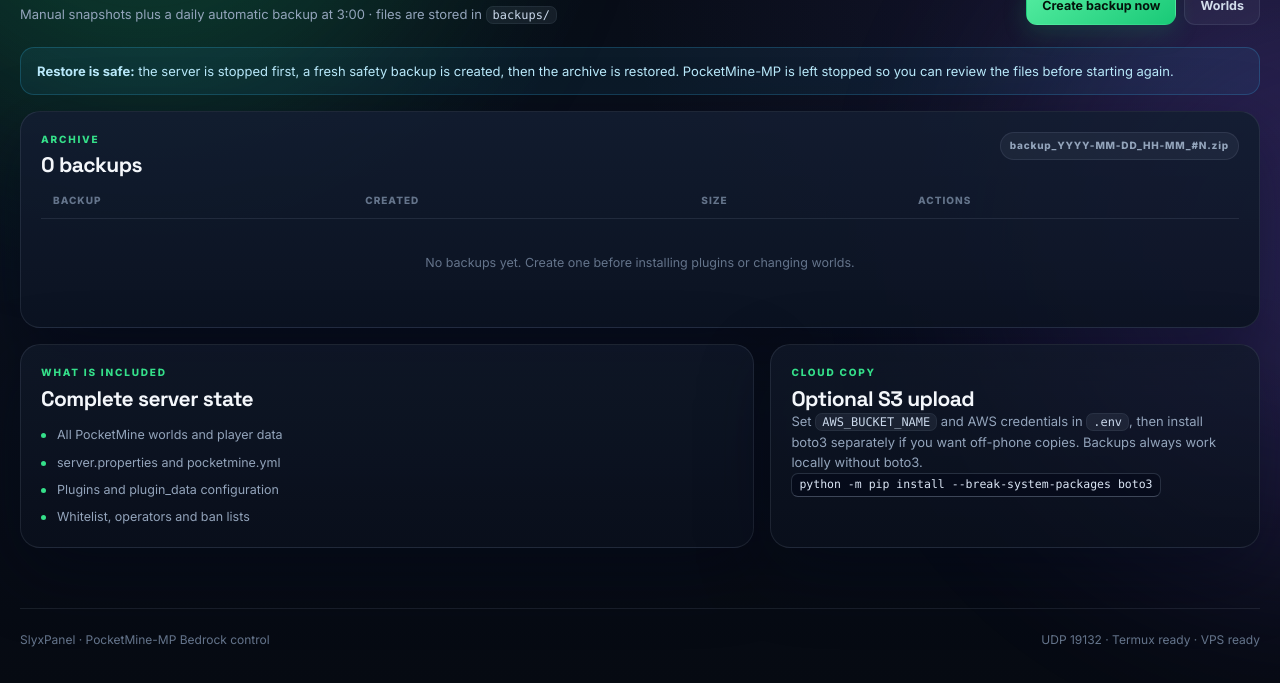
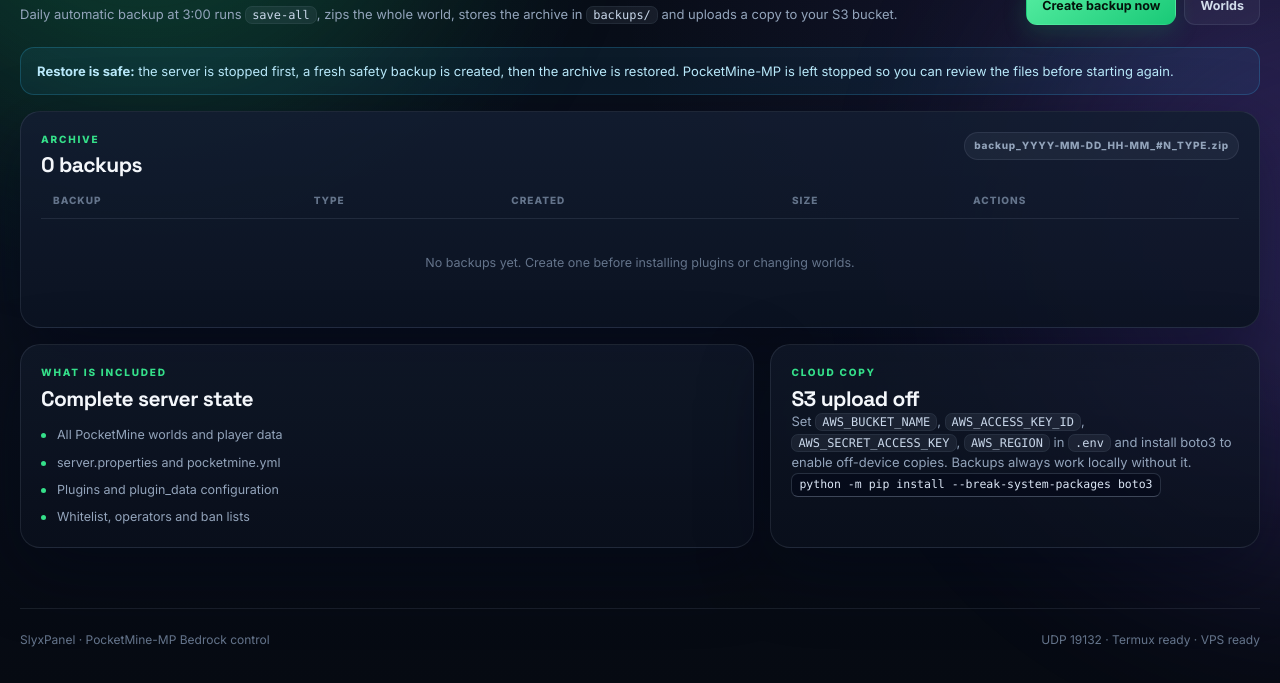
Before and after one commit to ysr-hameed/minecraft-server, a Flask app: page /backups in a window 1280 px wide. Shown: the part 187-870 px from the top of the page. Run offline with Flask 3, Linux system fonts and the light colour scheme; the visitor is signed in with stand-in values (Sample User, id 1); data that the repository does not hold is empty.

Commit message:
Add S3/Neon daily backup upload with daily type badges

```diff
--- a/app.py
+++ b/app.py
@@ -465,6 +465,8 @@ def backups_page():
         "backups.html",
         backups=manager.list_backups(),
         backup_hour=os.getenv("BACKUP_HOUR", "3"),
+        s3_bucket=os.getenv("AWS_BUCKET_NAME", "").strip(),
+        s3_enabled=bool(os.getenv("AWS_BUCKET_NAME", "").strip() and os.getenv("AWS_ACCESS_KEY_ID", "").strip()),
     )
 
 
--- a/mc_core.py
+++ b/mc_core.py
@@ -109,7 +109,7 @@ ANSI_RE = re.compile(r"\x1b\[[0-9;?]*[ -/]*[@-~]")
 PLAYER_NAME_RE = re.compile(r"^[A-Za-z0-9_. -]{1,32}$")
 WORLD_NAME_RE = re.compile(r"^[A-Za-z0-9_-]{1,32}$")
 PROPERTY_KEY_RE = re.compile(r"^[A-Za-z0-9._-]{1,80}$")
-BACKUP_NAME_RE = re.compile(r"^backup_\d{4}-\d{2}-\d{2}_\d{2}-\d{2}_#\d+\.zip$")
+BACKUP_NAME_RE = re.compile(r"^backup_\d{4}-\d{2}-\d{2}_\d{2}-\d{2}_#\d+(_[a-z0-9-]+)?\.zip$")
 JOIN_RE = re.compile(r"^(.{1,32}?) joined the game\.?$")
 LEAVE_RE = re.compile(r"^(.{1,32}?) left the game\.?$")
 VERSION_RE = re.compile(r"PocketMine-MP version ([0-9][0-9A-Za-z.+-]*)")
@@ -1118,7 +1118,7 @@ class ServerManager:
         highest = 0
         if BACKUP_DIR.exists():
             for path in BACKUP_DIR.glob("backup_*.zip"):
-                match = re.search(r"_#(\d+)\.zip$", path.name)
+                match = re.search(r"_#(\d+)(?:_[a-z0-9-]+)?\.zip$", path.name)
                 if match:
                     highest = max(highest, int(match.group(1)))
         return highest + 1
@@ -1144,7 +1144,8 @@ class ServerManager:
                     time.sleep(1.2)
                 timestamp = dt.datetime.now()
                 number = self._next_backup_number()
-                filename = f"backup_{timestamp.strftime('%Y-%m-%d_%H-%M')}_#{number}.zip"
+                safe_label = re.sub(r"[^a-z0-9-]", "", label.lower()) or "manual"
+                filename = f"backup_{timestamp.strftime('%Y-%m-%d_%H-%M')}_#{number}_{safe_label}.zip"
                 destination = BACKUP_DIR / filename
                 temporary = destination.with_suffix(".zip.part")
                 with zipfile.ZipFile(temporary, "w", zipfile.ZIP_DEFLATED, compresslevel=6) as archive:
@@ -1172,18 +1173,23 @@ class ServerManager:
             return
         try:
             import boto3
+            from botocore.config import Config
         except ImportError:
             self._append_log("[panel] S3 skipped: boto3 is not installed")
             return
-        try:
-            client = boto3.client(
-                "s3",
-                aws_access_key_id=os.getenv("AWS_ACCESS_KEY_ID"),
-                aws_secret_access_key=os.getenv("AWS_SECRET_ACCESS_KEY"),
-                region_name=os.getenv("AWS_REGION", "us-east-1"),
-            )
+        endpoint = os.getenv("AWS_ENDPOINT_URL_S3", "").strip() or os.getenv("AWS_ENDPOINT_URL", "").strip() or None
+        kwargs = {
+            "region_name": os.getenv("AWS_REGION", "us-east-1"),
+            "aws_access_key_id": os.getenv("AWS_ACCESS_KEY_ID") or None,
+            "aws_secret_access_key": os.getenv("AWS_SECRET_ACCESS_KEY") or None,
+        }
+        if endpoint:
+            kwargs["endpoint_url"] = endpoint
+            kwargs["config"] = Config(s3={"addressing_style": "path"})
+        try:
+            client = boto3.client("s3", **kwargs)
             client.upload_file(str(path), bucket, f"minecraft-backups/{path.name}")
-            self._append_log(f"[panel] Backup uploaded to S3: {path.name}")
+            self._append_log(f"[panel] Backup uploaded to S3: s3://{bucket}/minecraft-backups/{path.name}")
         except Exception as error:
             self._append_log(f"[panel] S3 upload failed: {error}")
 
@@ -1196,9 +1202,11 @@ class ServerManager:
                 stat = path.stat()
             except OSError:
                 continue
+            match = re.search(r"_#\d+_([a-z0-9-]+)\.zip$", path.name)
             backups.append(
                 {
                     "name": path.name,
+                    "type": match.group(1) if match else "manual",
                     "size": stat.st_size,
                     "size_mb": round(stat.st_size / (1024 * 1024), 2),
                     "size_h": human_size(stat.st_size),
@@ -1642,6 +1650,11 @@ class ServerManager:
         self._auto_started = True
         threading.Thread(target=self._auto_backup_loop, daemon=True, name="daily-backup").start()
 
+    def _daily_backup_exists(self, day: str) -> bool:
+        if not BACKUP_DIR.exists():
+            return False
+        return any(BACKUP_DIR.glob(f"backup_{day}_*_daily.zip"))
+
     def _auto_backup_loop(self) -> None:
         while not self._auto_stop.wait(25):
             try:
@@ -1654,10 +1667,13 @@ class ServerManager:
                 hour = int(os.getenv("BACKUP_HOUR", "3"))
                 now = dt.datetime.now()
                 today = now.strftime("%Y-%m-%d")
-                if now.hour == hour and self._last_daily_backup != today:
+                if now.hour >= hour and self._last_daily_backup != today:
                     self._last_daily_backup = today
-                    ok, message = self.create_backup("daily")
-                    self._append_log(f"[panel] Daily backup: {'ok' if ok else 'failed'} - {message}")
+                    if self._daily_backup_exists(today):
+                        self._append_log(f"[panel] Daily backup already exists for today ({today})")
+                    else:
+                        ok, message = self.create_backup("daily")
+                        self._append_log(f"[panel] Daily backup: {'ok' if ok else 'failed'} - {message}")
             except Exception as error:
                 self._append_log(f"[panel] Daily backup error: {error}")
 
--- a/requirements.txt
+++ b/requirements.txt
@@ -2,3 +2,4 @@ Flask==3.0.3
 requests==2.32.3
 python-dotenv==1.0.1
 Werkzeug==3.0.3
+boto3>=1.28
--- a/templates/backups.html
+++ b/templates/backups.html
@@ -5,7 +5,7 @@
   <div>
     <span class="eyebrow">Disaster recovery</span>
     <h1>Backups</h1>
-    <p class="sub">Manual snapshots plus a daily automatic backup at {{ backup_hour }}:00 · files are stored in <code>backups/</code></p>
+    <p class="sub">Daily automatic backup at {{ backup_hour }}:00 runs <code>save-all</code>, zips the whole world, stores the archive in <code>backups/</code> and uploads a copy to your S3 bucket.</p>
   </div>
   <div class="head-actions">
     <form method="POST" action="{{ url_for('worlds') }}">
@@ -26,17 +26,26 @@
       <span class="eyebrow">Archive</span>
       <h2>{{ backups | length }} backups</h2>
     </div>
-    <span class="badge badge-neutral">backup_YYYY-MM-DD_HH-MM_#N.zip</span>
+    <span class="badge badge-neutral">backup_YYYY-MM-DD_HH-MM_#N_TYPE.zip</span>
   </div>
   <div class="table-wrap">
     <table class="table">
       <thead>
-        <tr><th>Backup</th><th>Created</th><th>Size</th><th>Actions</th></tr>
+        <tr><th>Backup</th><th>Type</th><th>Created</th><th>Size</th><th>Actions</th></tr>
       </thead>
       <tbody>
         {% for backup in backups %}
           <tr>
             <td><b class="mono">{{ backup.name }}</b></td>
+            <td>
+              {% if backup.type == "daily" %}
+                <span class="badge badge-green">daily</span>
+              {% elif backup.type == "pre-restore" %}
+                <span class="badge badge-violet">safety</span>
+              {% else %}
+                <span class="badge badge-neutral">{{ backup.type }}</span>
+              {% endif %}
+            </td>
             <td>{{ backup.date }}</td>
             <td>{{ backup.size_h }}</td>
             <td>
@@ -56,7 +65,7 @@
             </td>
           </tr>
         {% else %}
-          <tr><td colspan="4"><div class="empty">No backups yet. Create one before installing plugins or changing worlds.</div></td></tr>
+          <tr><td colspan="5"><div class="empty">No backups yet. Create one before installing plugins or changing worlds.</div></td></tr>
         {% endfor %}
       </tbody>
     </table>
@@ -76,8 +85,14 @@
   </article>
   <article class="card muted-card">
     <span class="eyebrow">Cloud copy</span>
-    <h2>Optional S3 upload</h2>
-    <p class="sub">Set <code>AWS_BUCKET_NAME</code> and AWS credentials in <code>.env</code>, then install boto3 separately if you want off-phone copies. Backups always work locally without boto3.</p>
+    <h2>S3 upload {{ "on" if s3_enabled else "off" }}</h2>
+    <p class="sub">
+      {% if s3_enabled %}
+        Daily backups are also uploaded to <code>s3://{{ s3_bucket }}/minecraft-backups/</code> via the endpoint in <code>.env</code>.
+      {% else %}
+        Set <code>AWS_BUCKET_NAME</code>, <code>AWS_ACCESS_KEY_ID</code>, <code>AWS_SECRET_ACCESS_KEY</code>, <code>AWS_REGION</code> in <code>.env</code> and install boto3 to enable off-device copies. Backups always work locally without it.
+      {% endif %}
+    </p>
     <code class="kbd">python -m pip install --break-system-packages boto3</code>
   </article>
 </section>
```
Also changed, not shown: README.md, 1 other file.
